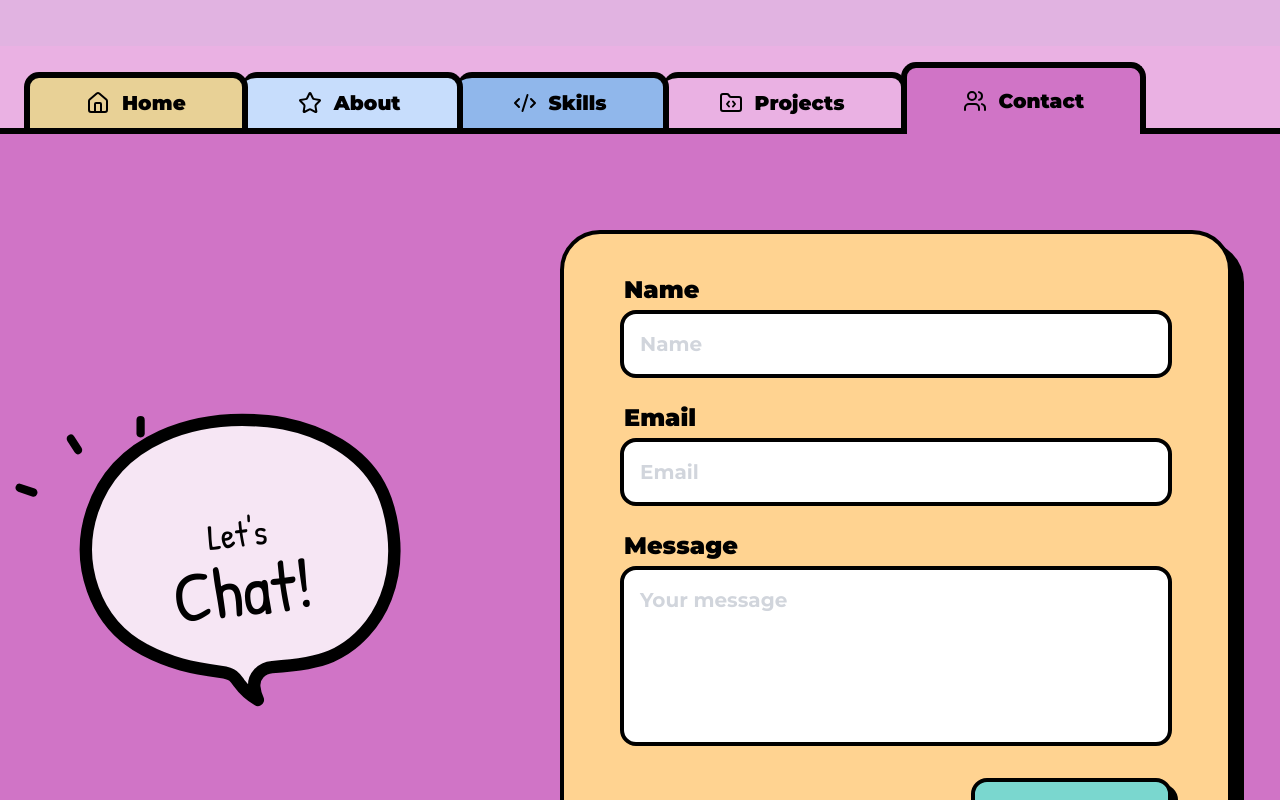
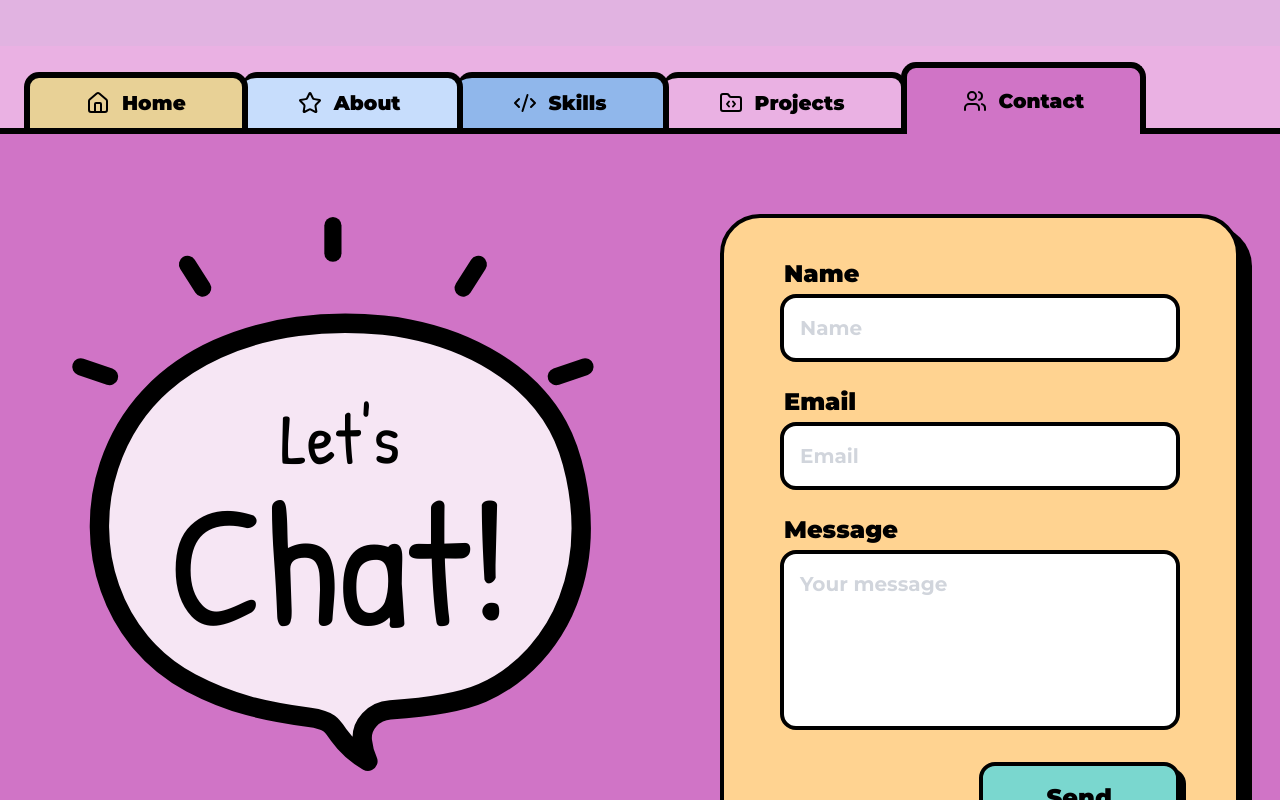
Before and after one commit to livvy-lab/portfolio-2026, a React (Vite) app: page / in a window 1280 px wide. Shown: the part 3420-4220 px from the top of the page. Built offline with nearby package versions, Linux system fonts and the light colour scheme.

Commit message:
fix: fixed chat illustration

```diff
--- /dev/null
+++ b/src/components/ChatIllustration.jsx
@@ -0,0 +1,34 @@
+import React from 'react'
+import chatBubble from '../assets/chat-bubble.svg'
+import spreadLines from '../assets/spread-lines.svg'
+
+const ChatIllustration = () => {
+  return (
+    /* Increased container width slightly to accommodate the bigger bubble */
+    <div className="relative flex items-center justify-center w-[400px] md:w-[600px] aspect-square">
+
+    <img
+        src={spreadLines}
+        alt=""
+        /* -top-12 pulls them up to hover over the top curve of the bubble */
+        className="absolute -top-50 w-[110%] h-auto z-20 pointer-events-none"
+    />
+
+      {/* Main Bubble - Increased from 90% to w-full to make it as big as possible */}
+      <img
+        src={chatBubble}
+        alt=""
+        className="relative z-10 w-80% h-auto"
+      />
+
+
+      {/* Text Overlay - Highest z-index to stay clear of everything */}
+      <div className="absolute inset-0 z-30 flex flex-col items-center justify-center font-figma-hand text-black -mt-10">
+        <span className="text-6xl md:text-7xl leading-none">Let's</span>
+        <span className="text-9xl md:text-[11rem] leading-none">Chat!</span>
+      </div>
+    </div>
+  )
+}
+
+export default ChatIllustration
--- a/src/sections/Contact.jsx
+++ b/src/sections/Contact.jsx
@@ -1,39 +1,20 @@
 import React from 'react'
 import FolderContainer from '../components/FolderContainer'
 import ContactForm from '../components/ContactForm'
-import chatBubble from '../assets/chat-bubble.svg'
-import spreadLines from '../assets/spread-lines.svg'
+import ChatIllustration from '../components/ChatIllustration'
 
 const Contact = ({ cabinetColor, folderColor }) => {
   return (
     <FolderContainer
       activeTab="Contact"
       cabinetColor={cabinetColor}
-      folderColor={folderColor} // This will be your pink folder
+      folderColor={folderColor}
     >
-      <div className="flex flex-col lg:flex-row items-center justify-center gap-16 lg:gap-32 w-full py-24 px-6">
+      <div className="flex flex-col lg:flex-row items-center justify-center gap-10 lg:gap-20 w-full py-20 px-6">
 
-        {/* Left Side: Hand-drawn Illustration */}
-        <div className="relative flex items-center justify-center">
-          {/* Spread Lines SVG - positioned behind bubble */}
-          <img
-            src={spreadLines}
-            alt=""
-            className="absolute -top-16 -left-12 w-72 pointer-events-none"
-          />
-
-          <div className="relative">
-            <img
-              src={chatBubble}
-              alt="Chat Container"
-              className="w-80 md:w-96 h-auto"
-            />
-            {/* Overlaying the text manually in case the SVG doesn't have it baked in */}
-            <div className="absolute inset-0 flex flex-col items-center justify-center font-figma-hand text-black leading-none -rotate-6 pt-4">
-              <span className="text-4xl">Let's</span>
-              <span className="text-7xl">Chat!</span>
-            </div>
-          </div>
+        {/* Left Side: The new Illustration Component */}
+        <div className="flex-shrink-0">
+          <ChatIllustration />
         </div>
 
         {/* Right Side: The Form Component */}
```
